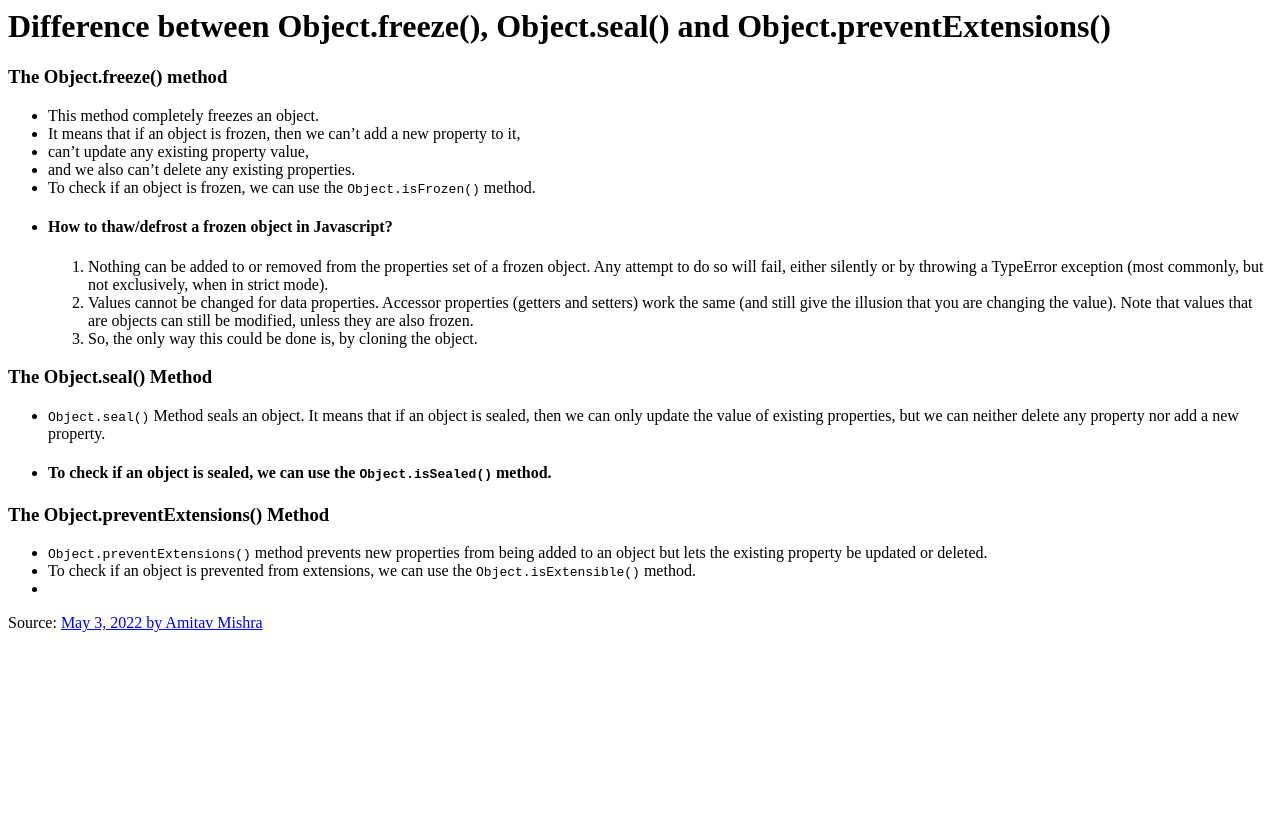
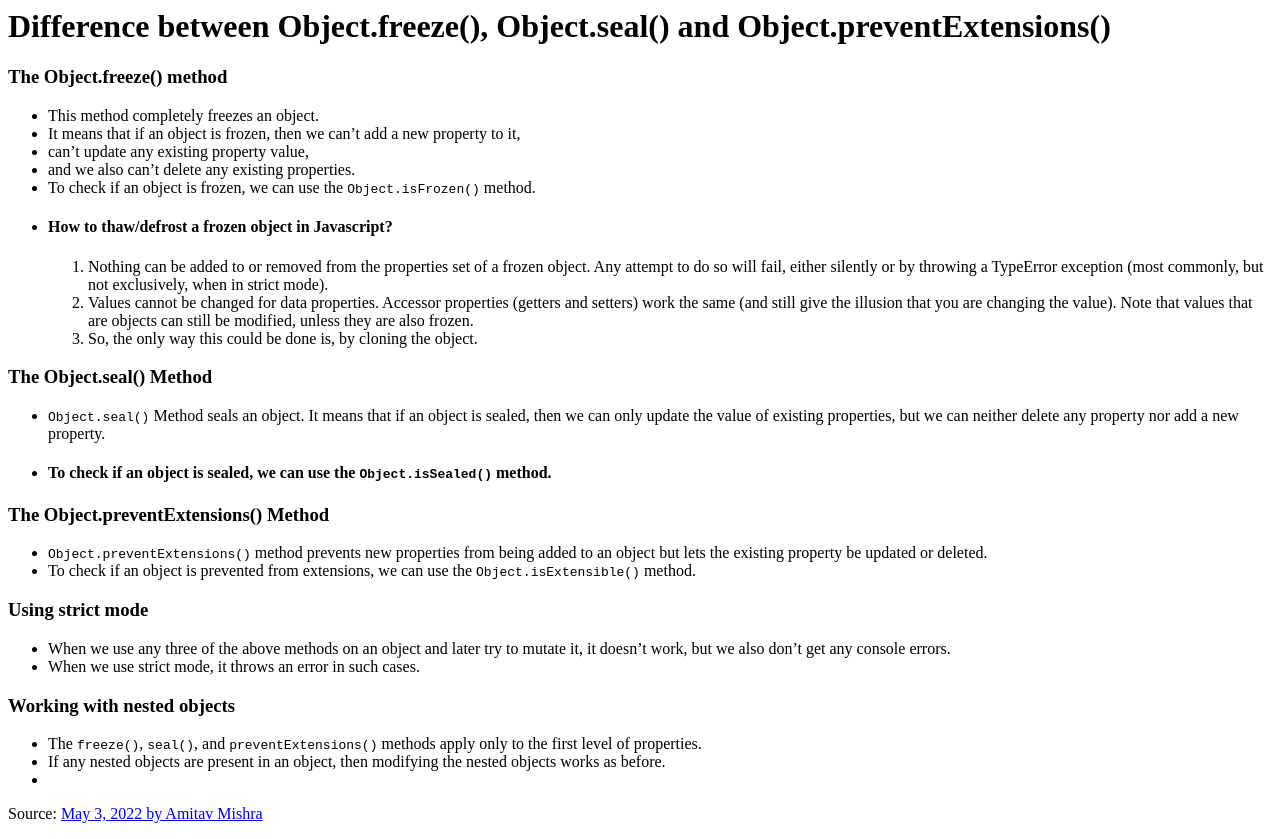
Before and after one commit to yugmani/obj-freeze-seal, a website: page index.html in a window 1280 px wide. Before the commit the page ends 800 px from the top, so only its background shows below. Drawn offline with Linux system fonts and the light colour scheme.

Commit message:
freezing nested objects and testing

```diff
--- a/index.html
+++ b/index.html
@@ -61,6 +61,27 @@
       To check if an object is prevented from extensions, we can use the
       <code class="highlight">Object.isExtensible()</code> method.
     </li>
+  </ul>
+  <h3>Using strict mode</h3>
+  <ul>
+    <li>
+      When we use any three of the above methods on an object and later try to
+      mutate it, it doesn’t work, but we also don’t get any console errors.
+    </li>
+    <li>When we use strict mode, it throws an error in such cases.</li>
+  </ul>
+  <h3>Working with nested objects</h3>
+  <ul>
+    <li>
+      The <code class="highlight">freeze()</code>,
+      <code class="highlight">seal()</code>, and
+      <code class="highlight">preventExtensions()</code> methods apply only to
+      the first level of properties.
+    </li>
+    <li>
+      If any nested objects are present in an object, then modifying the nested
+      objects works as before.
+    </li>
     <li></li>
   </ul>
   <p>
```
Also changed, not shown: index.js (+31 -0 lines).
